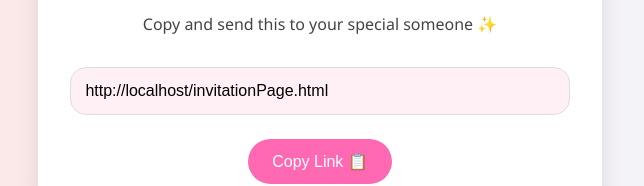
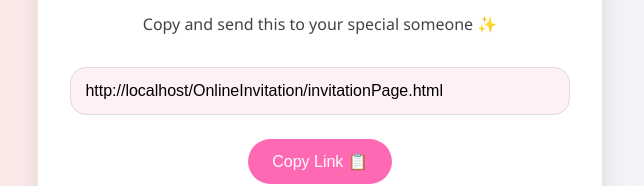
Before and after one commit to Justine976/OnlineInvitation, a plain HTML site: page homePage.html in a window 1280 px wide. Shown: the part 342-528 px from the top of the page, without its empty margins (320-964 px from the left). Drawn offline with Linux system fonts and the light colour scheme.

Commit message:
Update homePage.html

```diff
--- a/homePage.html
+++ b/homePage.html
@@ -14,7 +14,7 @@
     <button onclick="copyLink()">Copy Link 📋</button>
   </div>
   <script>
-    const url = new URL("invitationPage.html" + window.location.search, window.location.origin);
+    const url = new URL("OnlineInvitation/invitationPage.html" + window.location.search, window.location.origin);
     document.getElementById("invitationLink").value = url.href;
 
     function copyLink() {
```
